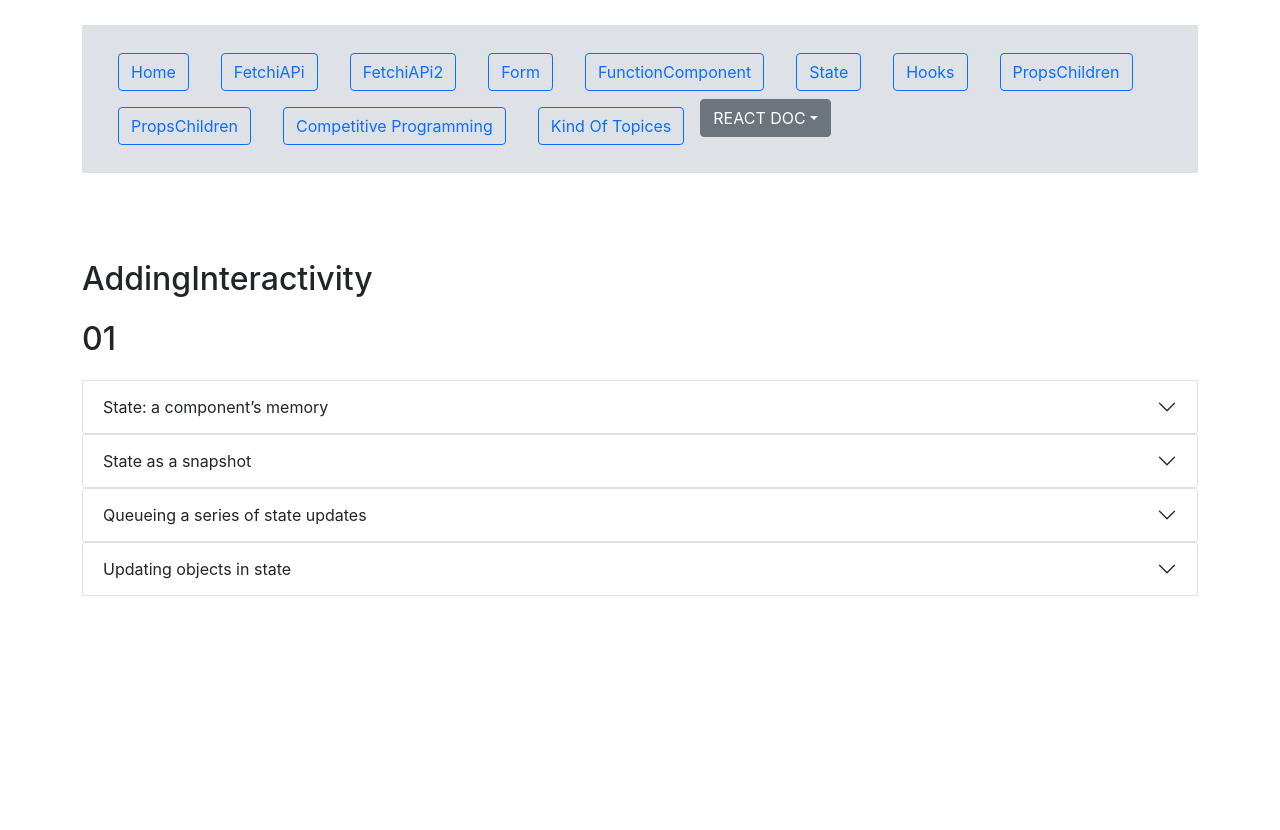
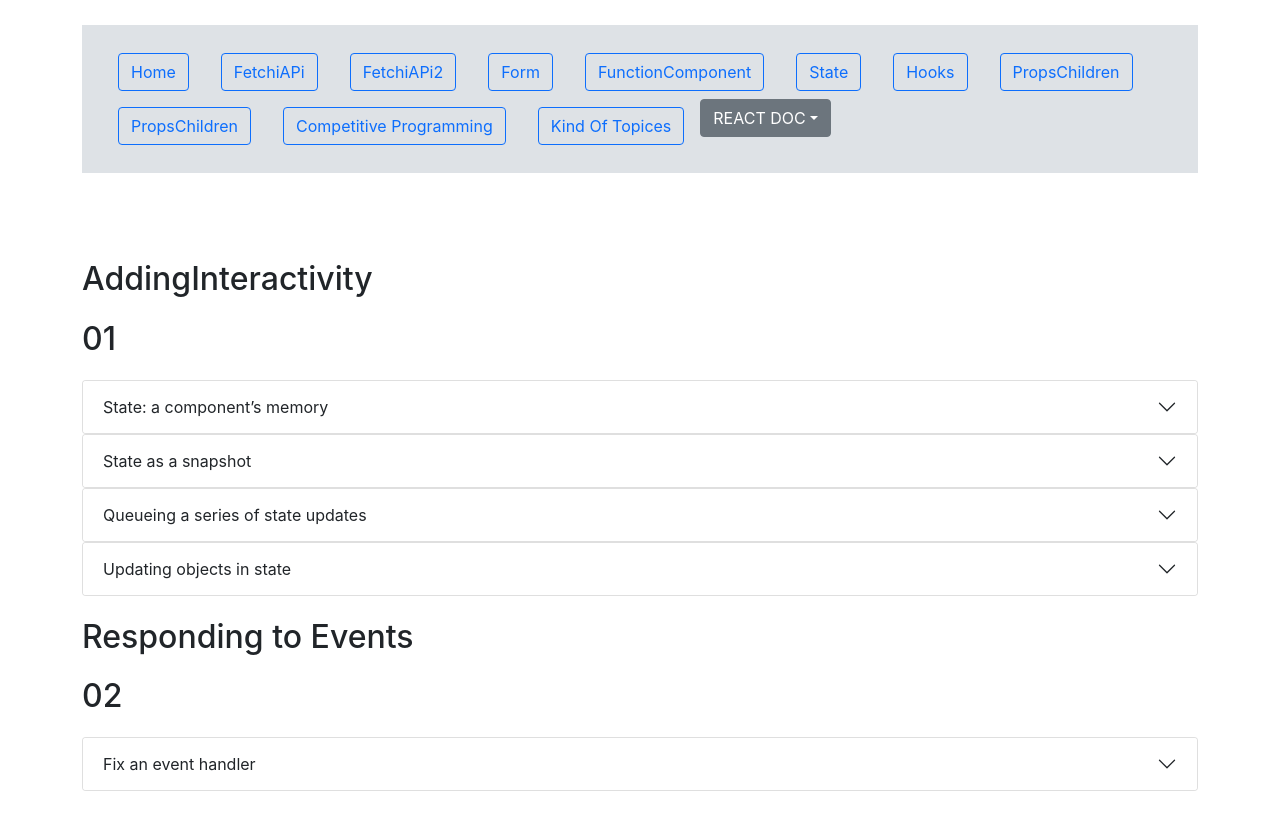
Before and after one commit to balaji1610/basic_react_new, a React (Create React App) app: page /AddingInteractivity in a window 1280 px wide. Shown: the top 830 px of the page. Before the commit the page ends 800 px from the top, so only its background shows below. Built offline with nearby package versions, Linux system fonts and the light colour scheme.

Commit message:
Responding to Events

```diff
--- a/src/Reactdoc/Pages/AddingInteractivity.jsx
+++ b/src/Reactdoc/Pages/AddingInteractivity.jsx
@@ -9,6 +9,10 @@ import Stateassnapshot from "../Topics/Adding Interactivity/01/StateasaSnaphot/S
 import Counterder from "../Topics/Adding Interactivity/01/QueingStateupdate/Counterder";
 
 import ObjectState from "../Topics/Adding Interactivity/01/UpdatingObjectsinState/ObjectState";
+
+//02
+
+import RespondingEvents from "../Topics/Adding Interactivity/02/RespondingEvents";
 export default function AddingInteractivity() {
   return (
     <div>
@@ -46,7 +50,21 @@ export default function AddingInteractivity() {
           component={<ObjectState />}
         />
       </CardCollapsed>
-      <br /> <br />
+
+      <div>
+        <h1>Responding to Events</h1>
+        <h1>02</h1>
+        <CardCollapsed>
+          <Collapse
+            id="TwoTwo_01"
+            title="Fix an event handler
+            "
+            component={<RespondingEvents />}
+          />
+        </CardCollapsed>
+        <br />
+        <br />
+      </div>
     </div>
   );
 }
--- /dev/null
+++ b/src/Reactdoc/Topics/Adding Interactivity/02/ConsResponding/ButtonEvents.jsx
@@ -0,0 +1,9 @@
+export default function ButtonEvents({ className, onClick, label }) {
+  return (
+    <div>
+      <button className={className} onClick={onClick}>
+        {label}
+      </button>
+    </div>
+  );
+}
--- /dev/null
+++ b/src/Reactdoc/Topics/Adding Interactivity/02/RespondingEvents.jsx
@@ -0,0 +1,16 @@
+import ButtonEvents from "./ConsResponding/ButtonEvents";
+
+export default function RespondingEvents() {
+  const handleChangeColor = () => {
+    let bodystyle = document.body.style;
+
+    return bodystyle.backgroundColor === "black"
+      ? ((bodystyle.backgroundColor = "white"), (bodystyle.color = "#000000"))
+      : ((bodystyle.color = "red"), (bodystyle.backgroundColor = "black"));
+  };
+  return (
+    <div>
+      <ButtonEvents onClick={handleChangeColor} label={"ChangeBG"} />
+    </div>
+  );
+}
```
